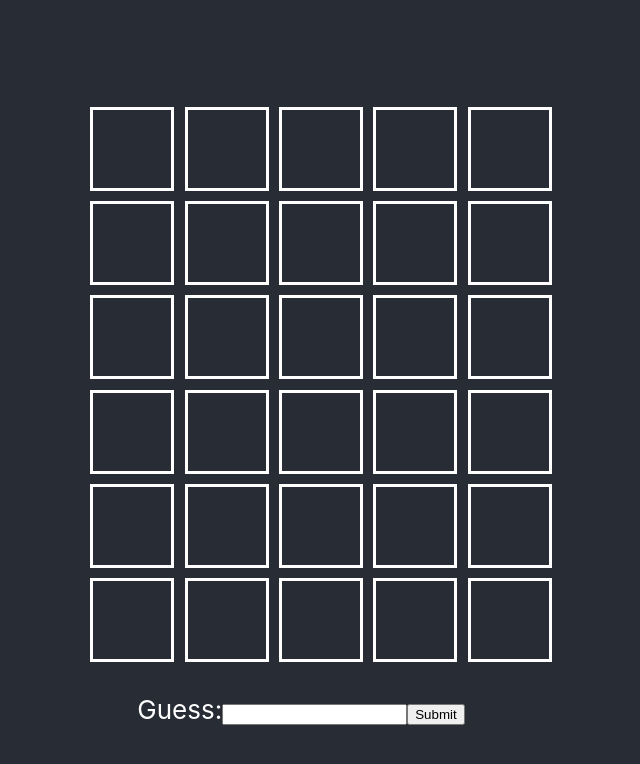
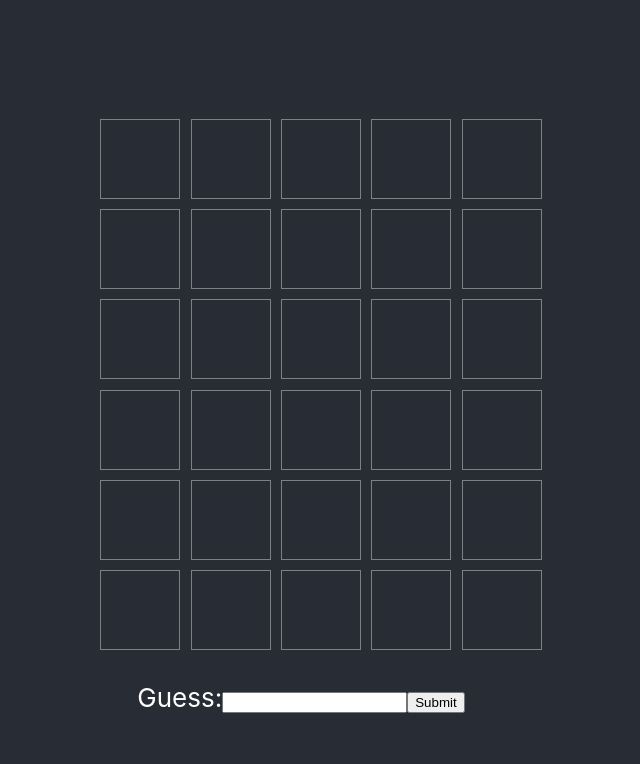
Before and after one commit to cynthia-lam/honsle, a React (Create React App) app: page / in a window 1280 px wide. Shown: the top 764 px of the page, without its empty margins (339-979 px from the left). Built offline with nearby package versions, Linux system fonts and the light colour scheme.

Commit message:
Change border thickness and colour

```diff
--- a/src/styles/GuessLetter.css
+++ b/src/styles/GuessLetter.css
@@ -2,7 +2,7 @@
   display: flex;
   justify-content: center;
   align-items: center;
-  border: solid;
+  border: solid 1px grey;
   height: 3em;
   width: 3em;
   margin: 0.2em 0.2em 0.2em 0.2em;
```
